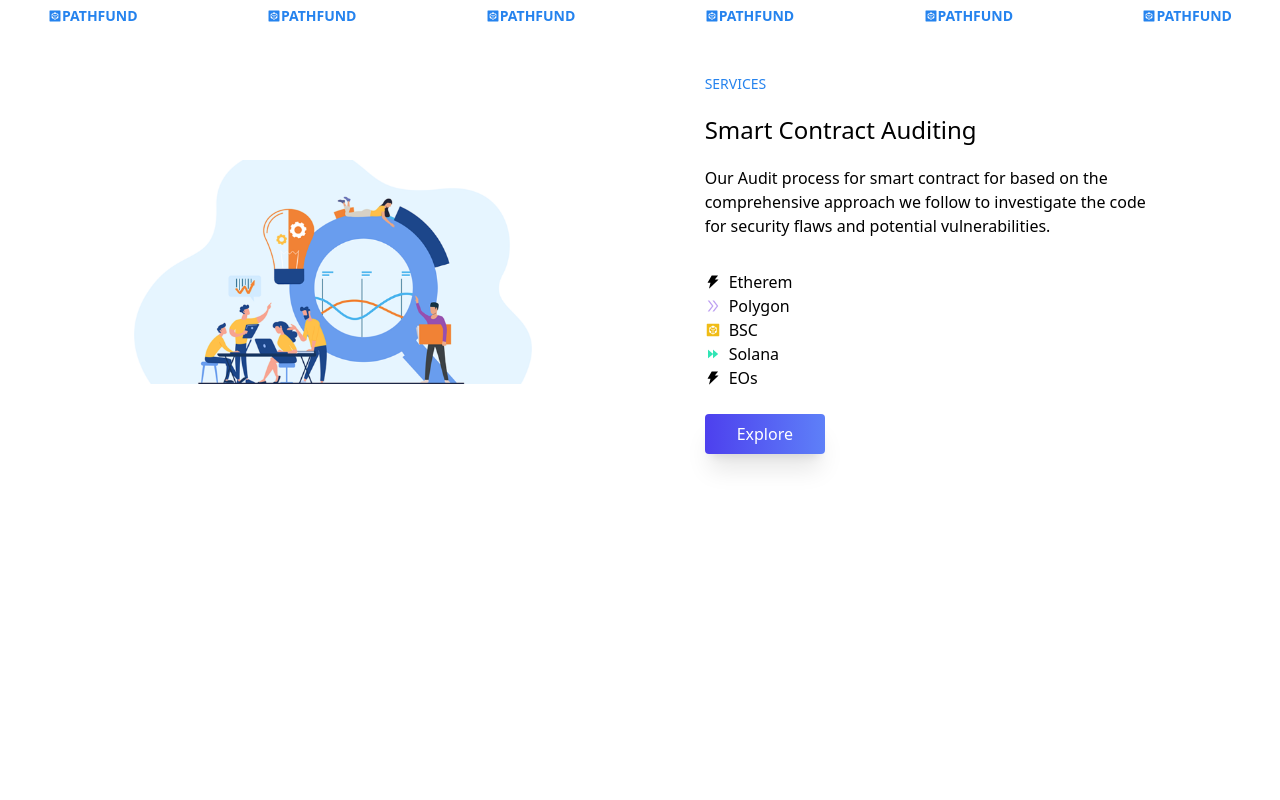
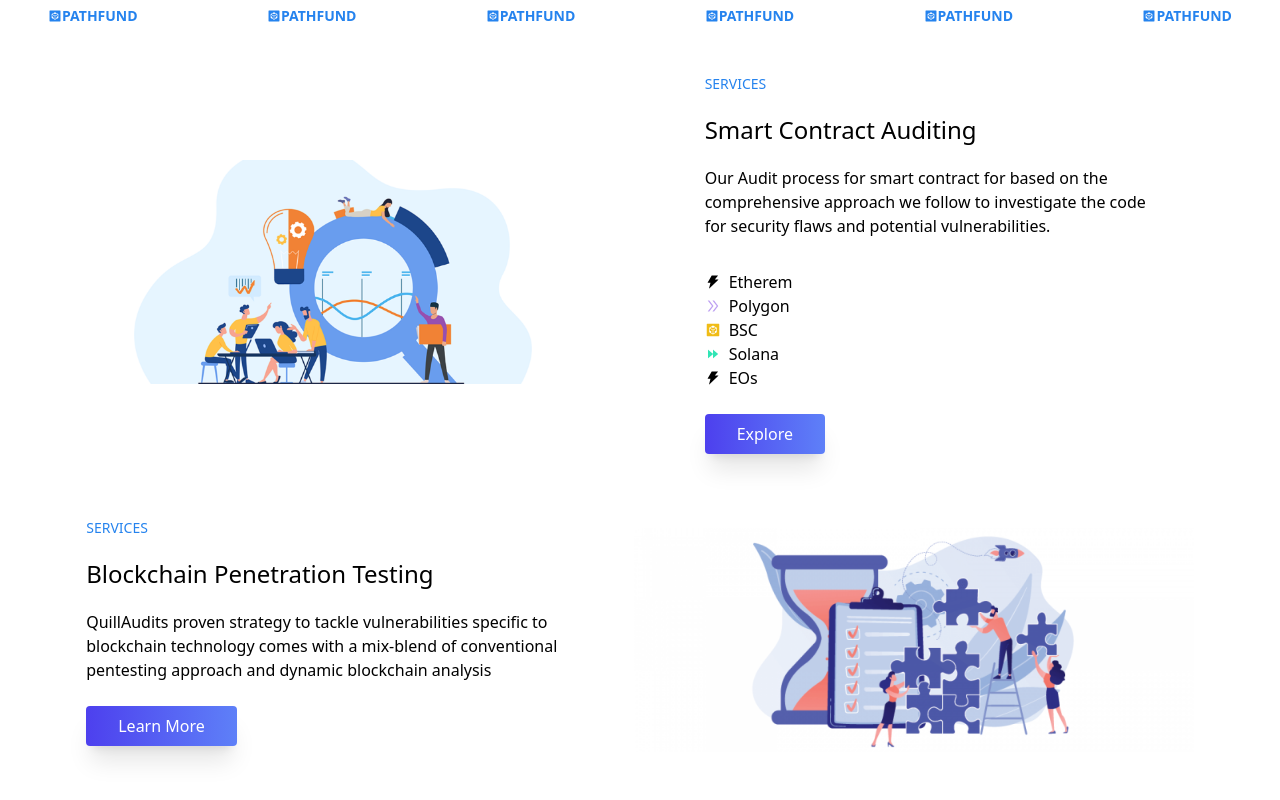
Before and after one commit to mousumiaktar/quillautits-task, a React (Create React App) app: page / in a window 1280 px wide. Shown: the part 736-1536 px from the top of the page. Before the commit the page ends 1254 px from the top, so only its background shows below. Built offline with nearby package versions, Linux system fonts and the light colour scheme.

Commit message:
service two added

```diff
--- a/src/components/Home/Home.js
+++ b/src/components/Home/Home.js
@@ -2,6 +2,7 @@ import React from 'react';
 import HeroArea from './heroArea/HeroArea';
 import PartnersArea from './partnersArea/PartnersArea';
 import Services from './services/Services';
+import ServicesTwo from './services/ServicesTwo';
 
 
 const Home = () => {
@@ -10,6 +11,7 @@ const Home = () => {
             <HeroArea />
             <PartnersArea />
             <Services />
+            <ServicesTwo />
         </div>
     );
 };
--- /dev/null
+++ b/src/components/Home/services/ServicesTwo.js
@@ -0,0 +1,21 @@
+import React from 'react';
+import serviceimg2 from '../../../images/services/service2.png'
+
+const ServicesTwo = () => {
+    return (
+        <div className='px-12 md:flex lg:flex justify-around items-center my-12'>
+            <div>
+                <p className='text-sm text-[#2583EE]'>SERVICES</p>
+                <h2 className='text-2xl mt-5'>Blockchain Penetration Testing</h2>
+                <p className='mt-5'>QuillAudits proven strategy to tackle vulnerabilities specific to <br /> blockchain technology comes with a mix-blend of conventional <br /> pentesting approach and dynamic blockchain analysis</p>
+                <button className="mt-6 mb-4 p-2 px-8 shadow-xl text-white bg-gradient-to-r from-[#4D40EE] to-[#5E80F8] rounded cursor-pointer">Learn More</button>
+            </div>
+
+            <div>
+                <img className='h-56' src={serviceimg2} alt="" />
+            </div>
+        </div>
+    );
+};
+
+export default ServicesTwo;
```
